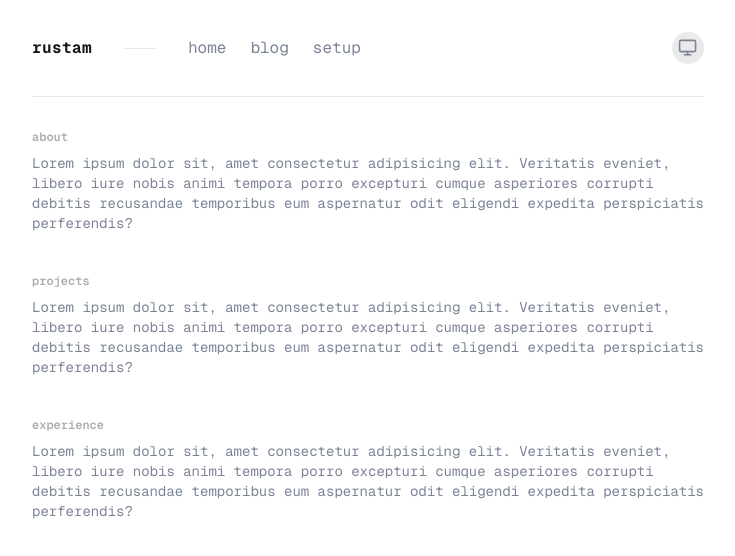
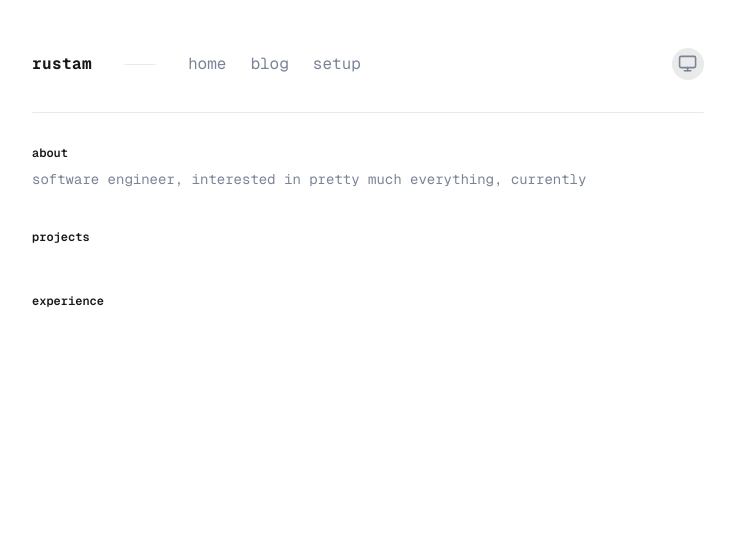
Before and after one commit to frixaco/frixaco.com, a Next.js app: page / in a window 1280 px wide. Shown: the top 556 px of the page, without its empty margins (272-1007 px from the left). Built offline with nearby package versions, Linux system fonts and the light colour scheme.

Commit message:
Minor UI changes

```diff
--- a/src/app/layout.tsx
+++ b/src/app/layout.tsx
@@ -34,7 +34,7 @@ export default function RootLayout({
           enableSystem
           disableTransitionOnChange
         >
-          <main className="flex flex-col items-center justify-start py-8 2xl:py-20 min-h-screen font-mono">
+          <main className="flex flex-col items-center justify-start py-12 2xl:py-20 min-h-screen font-mono">
             <div className="size-full max-w-2xl flex flex-col gap-8 px-8 md:px-0">
               <div className="flex items-start gap-8 justify-between relative">
                 <div className="flex flex-col md:flex-row md:items-center justify-start gap-8 md:h-8">
--- a/src/app/page.tsx
+++ b/src/app/page.tsx
@@ -1,22 +1,24 @@
-const sections = ["about", "projects", "experience"];
-
 export default function Page() {
   return (
     <div className="flex flex-col gap-10 text-sm text-cyber-grey">
-      {sections.map((s) => (
-        <section
-          key={s}
-          className="flex flex-col items-start justify-start gap-2"
-        >
-          <h3 className="font-semibold text-xs text-cyber-bg-highlight">{s}</h3>
-          <p className="">
-            Lorem ipsum dolor sit, amet consectetur adipisicing elit. Veritatis
-            eveniet, libero iure nobis animi tempora porro excepturi cumque
-            asperiores corrupti debitis recusandae temporibus eum aspernatur
-            odit eligendi expedita perspiciatis perferendis?
-          </p>
-        </section>
-      ))}
+      <section className="flex flex-col items-start justify-start gap-2">
+        <h3 className="font-semibold text-xs text-cyber-fg">about</h3>
+        <p className="">
+          software engineer, interested in pretty much everything, currently{" "}
+          {/* TODO: add whatmedoin stats */}
+          <span></span>
+        </p>
+      </section>
+
+      <section className="flex flex-col items-start justify-start gap-2">
+        <h3 className="font-semibold text-xs text-cyber-fg">projects</h3>
+        <div></div>
+      </section>
+
+      <section className="flex flex-col items-start justify-start gap-2">
+        <h3 className="font-semibold text-xs text-cyber-fg">experience</h3>
+        <div></div>
+      </section>
     </div>
   );
 }
--- a/src/components/mode-toggle.tsx
+++ b/src/components/mode-toggle.tsx
@@ -32,7 +32,7 @@ export function ModeToggle() {
         className={cn(
           "size-fit rounded-full hover:rotate-0 ease-out duration-200 rotate-90 cursor-pointer text-cyber-grey hover:text-cyber-orange hover:scale-105 scale-100",
           {
-            "scale-0 group-hover:scale-100": theme !== "light",
+            // "scale-0 group-hover:scale-100": theme !== "light",
           }
         )}
         onClick={() => setTheme("light")}
@@ -43,7 +43,7 @@ export function ModeToggle() {
         className={cn(
           "size-fit rounded-full hover:rotate-0 ease-out duration-200 -rotate-90 cursor-pointer text-cyber-grey hover:text-cyber-blue hover:scale-105 scale-100",
           {
-            "scale-0 group-hover:scale-100": theme !== "dark",
+            // "scale-0 group-hover:scale-100": theme !== "dark",
           }
         )}
         onClick={() => setTheme("dark")}
@@ -52,9 +52,9 @@ export function ModeToggle() {
       </button>
       <button
         className={cn(
-          "size-fit rounded-full transition-all hover:animate-wiggle ease-out duration-200 cursor-pointer text-cyber-grey hover:text-cyber-fg hover:scale-105 scale-100 delay-150",
+          "size-fit rounded-full transition-all hover:animate-wiggle ease-out duration-200 cursor-pointer text-cyber-grey hover:text-cyber-fg hover:scale-105 scale-100",
           {
-            "scale-0 group-hover:scale-100": theme !== "system",
+            // "scale-0 group-hover:scale-100 duration-400": theme !== "system",
           }
         )}
         onClick={() => setTheme("system")}
```
